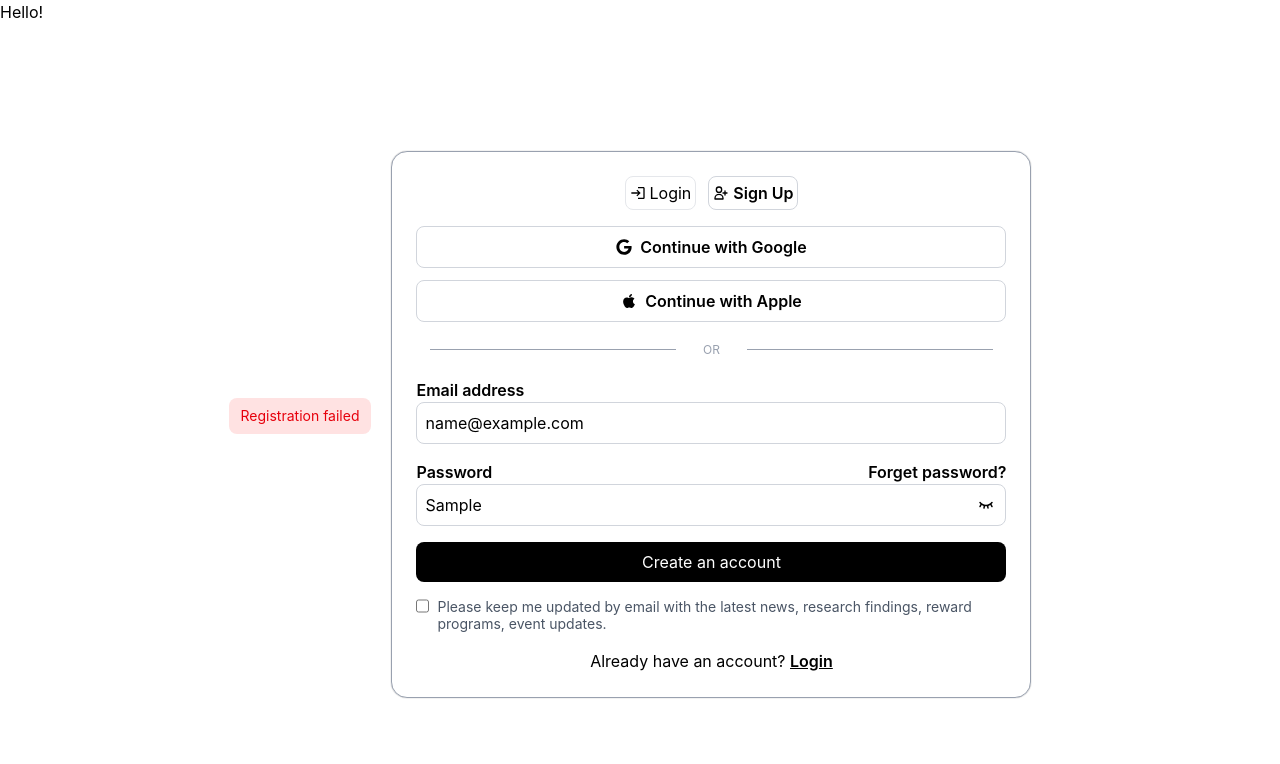
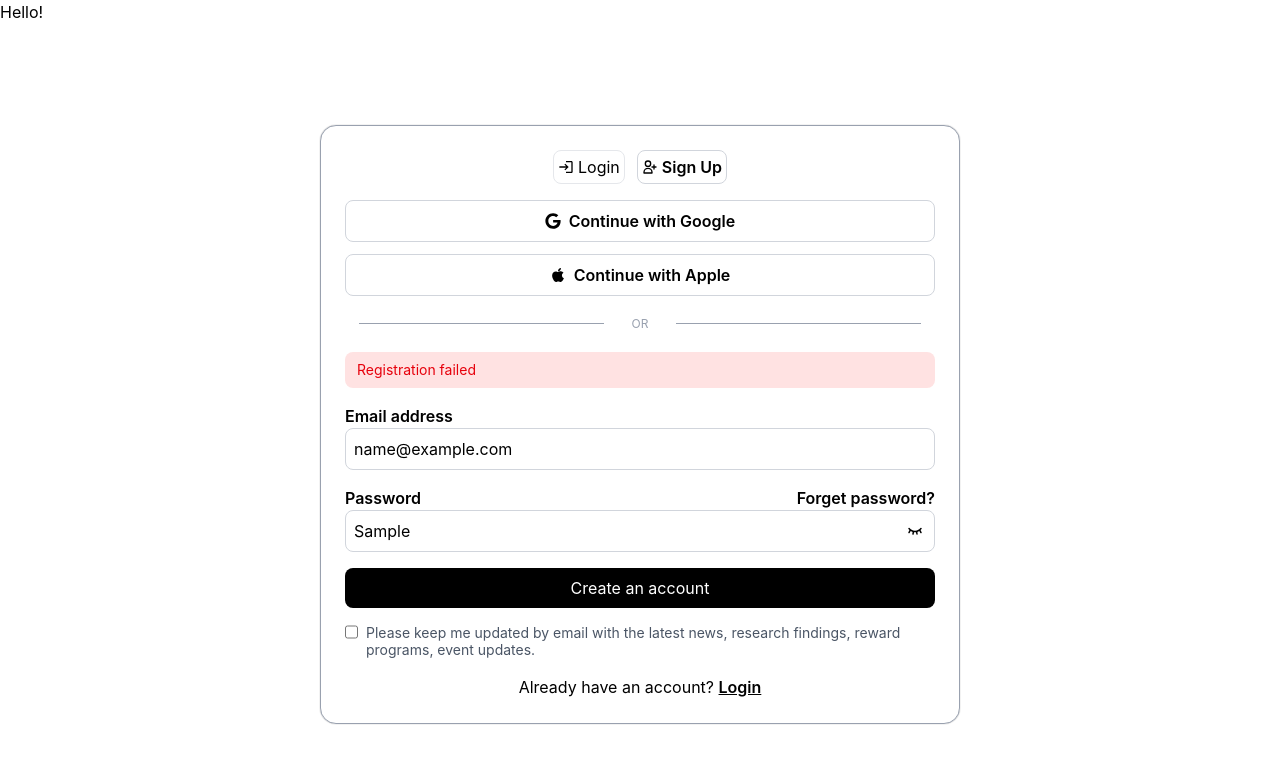
Before and after one commit to AmanKaushal982/SaaS-Frontend, a React (Vite) app: page /signup in a window 1280 px wide. Both pictures are taken after typing "name@example.com", "Sample" into the empty fields and a click on the button "Continue with Apple". Shown: the top 764 px of the page. Built offline with nearby package versions, Linux system fonts and the light colour scheme.

Commit message:
bug fixes

```diff
--- a/src/AuthPages/Login.jsx
+++ b/src/AuthPages/Login.jsx
@@ -54,6 +54,11 @@ const Login = () => {
             <HiOutlineUserAdd /> Sign Up
           </NavLink>
         </div>
+        {error && (
+          <div className='bg-red-100 text-red-600 text-sm px-3 py-2 rounded-lg mb-4'>
+            {error}
+          </div>
+        )}
         <div className='flex flex-col mb-4'>
           <label htmlFor="" className="text-ml font-semibold">Email address</label>
           <input type="text" placeholder='Enter your email address' className='border rounded-lg border-gray-300 py-2 px-2' onChange={handleInput} value={formData.email} name='email' />
@@ -66,7 +71,7 @@ const Login = () => {
           <input type="text" placeholder='Enter your password' className='border-gray-300 border rounded-lg py-2 px-2' onChange={handleInput} value={formData.password} name='password' />
           <span className='absolute right-3 translate-y-9 cursor-pointer' onClick={handleChange}>{pwdhide ? <PiEyeBold /> : <PiEyeClosedBold />}  </span>
         </div>
-        <button className='bg-black w-full text-white py-2 rounded-lg cursor-pointer' type='submit' disabled={loading}>Log In</button>
+        <button className='bg-black w-full text-white py-2 rounded-lg cursor-pointer' type='submit' disabled={loading}>{loading ? 'Logging in...' : 'Log In'}</button>
         <div className='flex justify-around items-center my-5'>
           <hr className="w-5/12 border-gray-400" />
           <span className="text-gray-400 text-xs">OR</span>
--- a/src/AuthPages/Signup.jsx
+++ b/src/AuthPages/Signup.jsx
@@ -39,11 +39,6 @@ const Signup = () => {
   };
   return (
     <div className='flex justify-center min-h-screen items-center'>
-      {error && (
-        <div className='bg-red-100 text-red-600 text-sm px-3 py-2 rounded-lg mb-4'>
-          {error}
-        </div>
-      )}
       <form action="" className='shadow-[0_0_1px_rgba(0,0,0,0.5)] border border-gray-400 rounded-2xl w-full sm:w-6/12 h-full p-6 mx-5' onSubmit={handleSubmit}>
         <div className="flex justify-center gap-3 mb-4">
           <NavLink to="/"
@@ -68,6 +63,11 @@ const Signup = () => {
           <span className="text-gray-400 text-xs">OR</span>
           <hr className="w-5/12 border-gray-400" />
         </div>
+        {error && (
+          <div className='bg-red-100 text-red-600 text-sm px-3 py-2 rounded-lg mb-4'>
+            {error}
+          </div>
+        )}
         <div className='flex flex-col mb-4'>
           <label htmlFor="" className="text-ml font-semibold">Email address</label>
           <input type="text" placeholder='Enter your email address' className='border rounded-lg border-gray-300 py-2 px-2' onChange={handleInput} value={formData.email} name='email' />
```
